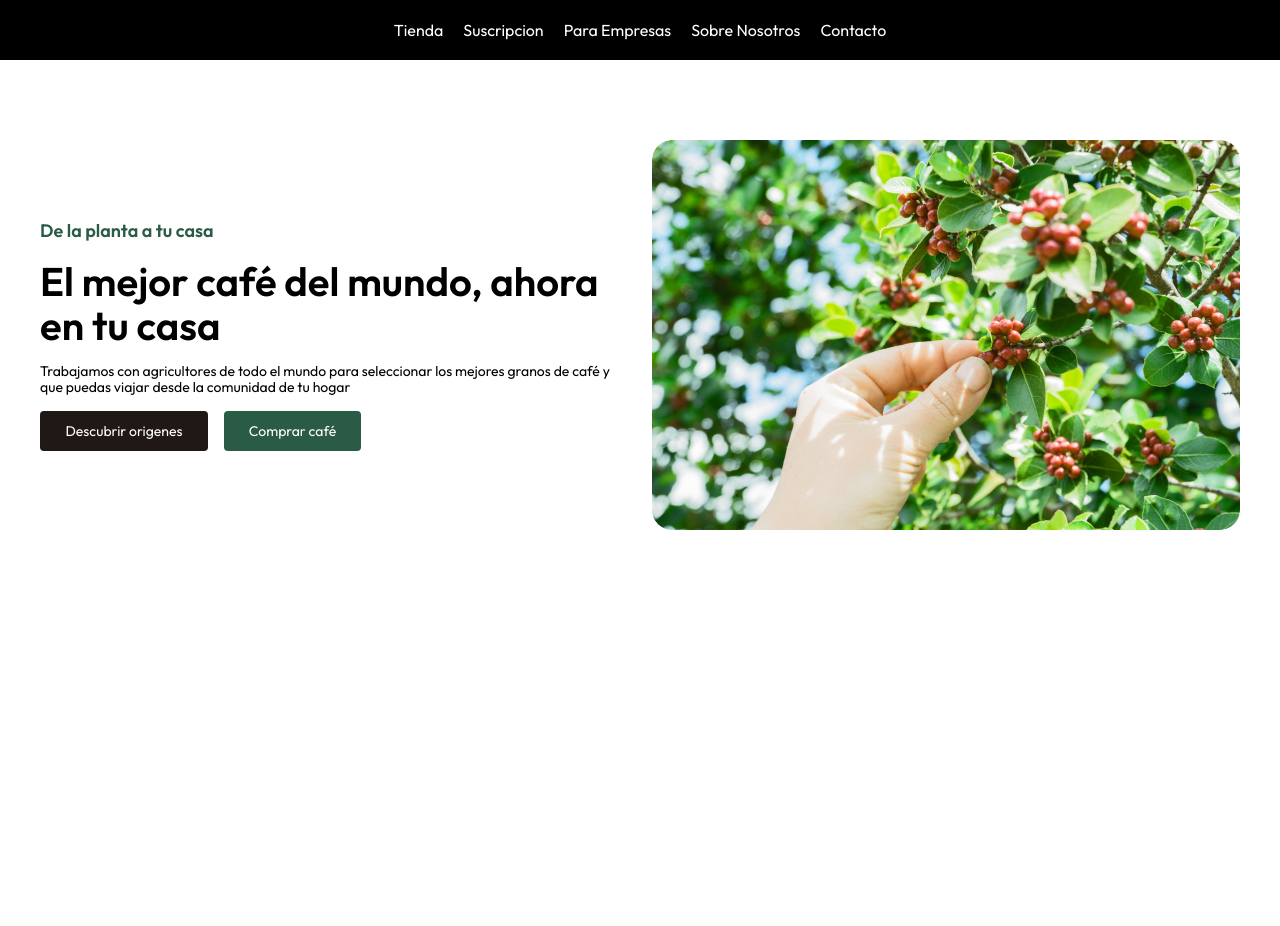
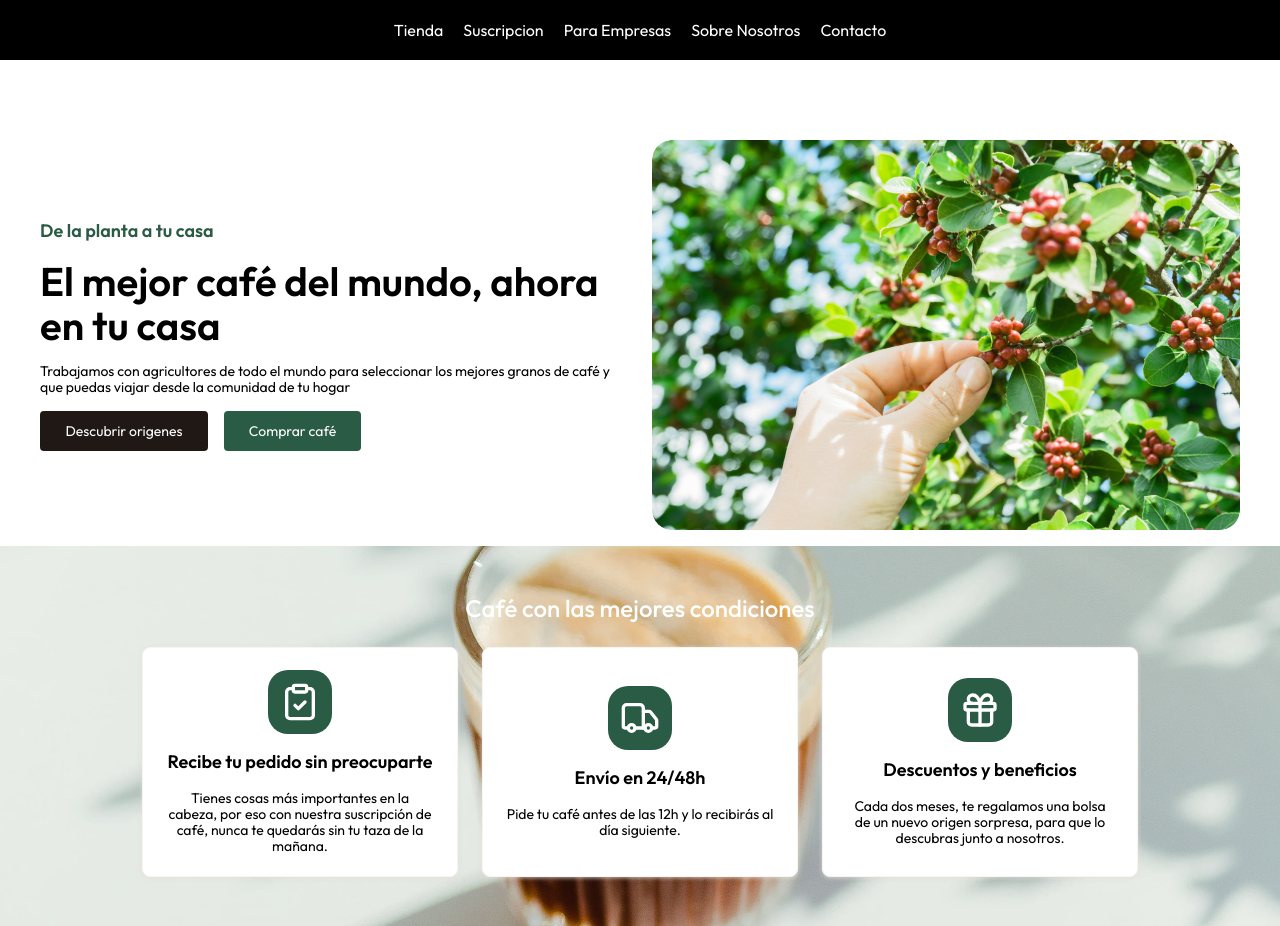
Before and after one commit to javgamma/cafe-de-alturanew, a Next.js app: page / in a window 1280 px wide. Before the commit the page ends 800 px from the top, so only its background shows below. Built offline with nearby package versions, Linux system fonts and the light colour scheme.

Commit message:
wrapper cards created
all components

```diff
--- a/package.json
+++ b/package.json
@@ -13,6 +13,7 @@
   "dependencies": {
     "cors": "^2.8.5",
     "dotenv": "^16.4.5",
+    "lucide-react": "^0.427.0",
     "mongodb": "^6.8.0",
     "next": "14.2.5",
     "react": "^18",
--- /dev/null
+++ b/src/app/(main)/WrapperCardsHome.jsx
@@ -0,0 +1,58 @@
+import { ClipboardCheck, Gift, Truck } from 'lucide-react'
+import React from 'react'
+import cupCoffeBgCard from './../../../public/images/cupCoffeeBgCard.png'
+
+const WrapperCardsHome = () => {
+
+        const subtitleCards= "w-[316px] h-6 flex text-lg leading-6 font-semibold justify-center m-0 p-0"
+        const textCard = "w-[268px] text-sm leading-4 m-0 p-0"
+        const cardItem = "w-[316px] h-[230px] bg-white flex flex-col items-center justify-center content-center text-center border shadow-[0px_1px_4px_0px_#E3DED7CC] gap-4 m-0 rounded-lg border-solid border-[#F7F5F3]"
+        const containerIconsCard = "w-16 h-16 flex justify-center content-center items-center rounded-[20px] text-white bg-[#2a5b45]"
+
+
+  return (
+    <>
+    <div className="flex h-[380px] bg-cover bg-no-repeat bg-center flex-col items-center justify-center gap-6 content-center m-0" style={{ backgroundImage: `url('/images/cupCoffeeBgCard.png')` }}>
+
+
+    <p className="w-[350px] h-7 text-2xl leading-7 flex justify-center content-center items-center text-white font-medium m-0 p-0">Café con las mejores condiciones</p>
+    <div className="w-[996px] h-[232px] flex gap-6 justify-center content-center items-center m-0">
+      <div className={cardItem}>
+        <div className={containerIconsCard}>
+          <ClipboardCheck size={40}/>
+        </div>
+        <h3 className={subtitleCards}> Recibe tu pedido sin preocuparte</h3>
+        <p className={textCard}>
+          Tienes cosas más importantes en la cabeza, por eso con nuestra
+          suscripción de café, nunca te quedarás sin tu taza de la mañana.{" "}
+        </p>
+      </div>
+      <div className={cardItem}>
+        <div className={containerIconsCard}>
+          <Truck
+          size={40}/>
+        </div>
+        <h3 className={subtitleCards}>Envío en 24/48h</h3>
+        <p className={textCard}>
+          Pide tu café antes de las 12h y lo recibirás al día siguiente.
+        </p>
+      </div>
+      <div className={cardItem}>
+        <div className={containerIconsCard}>
+          <Gift
+          size={40}/>
+        </div>
+        <h3 className={subtitleCards}> Descuentos y beneficios</h3>
+        <p className={textCard}>
+          Cada dos meses, te regalamos una bolsa de un nuevo origen sorpresa,
+          para que lo descubras junto a nosotros.
+        </p>
+      </div>
+    </div>
+  </div>
+
+  </>
+  )
+}
+
+export default WrapperCardsHome
--- a/src/app/(main)/page.js
+++ b/src/app/(main)/page.js
@@ -1,11 +1,13 @@
 // "use client"
 // import React, { useEffect, useState } from 'react'
 import Image from "next/image"
+import WrapperCardsHome from "./WrapperCardsHome"
 
 const Homepage = () => {
 
 
   return (
+    <>
     <header className="h-[486px] flex justify-center items-center pt-16">
     <div className="flex justify-center items-center gap-6">
       <div className="w-[588px] max-h-[232px] flex flex-col justify-items-center gap-4">
@@ -34,6 +36,8 @@ const Homepage = () => {
       />
       </div>
   </header>
+  <WrapperCardsHome/>
+  </>
   )
 }
 
```
Also changed, not shown: 1 other file (tests, documents, lock files or other folders).
